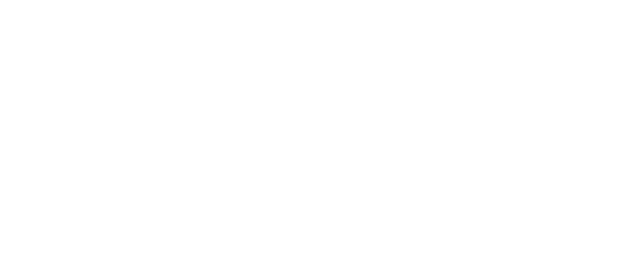
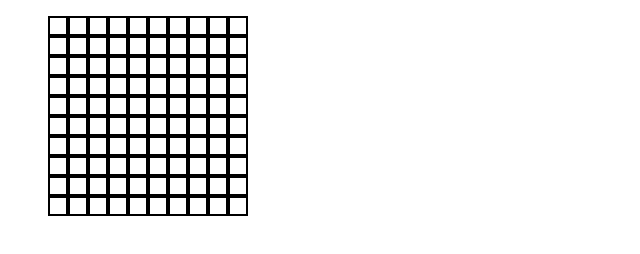
Before and after one commit to zl0219/test, a plain HTML site: page 华尹+2018211767+周璐/level1.html in a window 1280 px wide. Shown: the whole page, without its empty margins (0-640 px from the left). Drawn offline with Linux system fonts and the light colour scheme.

Commit message:
第四次作业

```diff
--- a/华尹+2018211767+周璐/level1.html
+++ b/华尹+2018211767+周璐/level1.html
@@ -2,20 +2,144 @@
 <html lang="en">
 <head>
     <meta charset="UTF-8">
-    <meta http-equiv="X-UA-Compatible" content="IE=edge">
     <meta name="viewport" content="width=device-width, initial-scale=1.0">
     <title>Document</title>
+    <style>
+        ul{
+            list-style: none;
+            width: 200px;
+            height: 200px;
+        }
+        li{
+            box-sizing: border-box;
+            border: 2px solid black;
+            float: left;
+            width: 20px;
+            height: 20px;
+        }
+        .active{
+            background-color: chartreuse;
+        }
+    </style>
+    <script>
+        window.onload = function(){
+            var li = document.querySelectorAll('li');
+            for(var i = 0; i < li.length; i++){
+                li[i].onclick = function(){
+                    if(this.className == 'active'){
+                        this.classList.remove('active');
+                    }else{
+                        this.className = 'active';
+                    }
+
+
+                }
+            }
+        }
+    </script>
 </head>
 <body>
-
+ <ul>
+     <li></li>
+     <li></li>
+     <li></li>
+     <li></li>
+     <li></li>
+     <li></li>
+     <li></li>
+     <li></li>
+     <li></li>
+     <li></li>
+     <li></li>
+     <li></li>
+     <li></li>
+     <li></li>
+     <li></li>
+     <li></li>
+     <li></li>
+     <li></li>
+     <li></li>
+     <li></li>
+     <li></li>
+     <li></li>
+     <li></li>
+     <li></li>
+     <li></li>
+     <li></li>
+     <li></li>
+     <li></li>
+     <li></li>
+     <li></li>
+     <li></li>
+     <li></li>
+     <li></li>
+     <li></li>
+     <li></li>
+     <li></li>
+     <li></li>
+     <li></li>
+     <li></li>
+     <li></li>
+     <li></li>
+     <li></li>
+     <li></li>
+     <li></li>
+     <li></li>
+     <li></li>
+     <li></li>
+     <li></li>
+     <li></li>
+     <li></li>
+     <li></li>
+     <li></li>
+     <li></li>
+     <li></li>
+     <li></li>
+     <li></li>
+     <li></li>
+     <li></li>
+     <li></li>
+     <li></li>
+     <li></li>
+     <li></li>
+     <li></li>
+     <li></li>
+     <li></li>
+     <li></li>
+     <li></li>
+     <li></li>
+     <li></li>
+     <li></li>
+     <li></li>
+     <li></li>
+     <li></li>
+     <li></li>
+     <li></li>
+     <li></li>
+     <li></li>
+     <li></li>
+     <li></li>
+     <li></li>
+     <li></li>
+     <li></li>
+     <li></li>
+     <li></li>
+     <li></li>
+     <li></li>
+     <li></li>
+     <li></li>
+     <li></li>
+     <li></li>
+     <li></li>
+     <li></li>
+     <li></li>
+     <li></li>
+     <li></li>
+     <li></li>
+     <li></li>
+     <li></li>
+     <li></li>
+     <li></li>
+ </ul>
 </body>
-<script>
-    const user = {
-        name: "john",
-        years: 30
-    };
-    const{name, years} = user;
-    console.log(name);
-    console.log(years);
-</script>
 </html>
```
Also changed, not shown: 华尹+2018211767+周璐/level2.html (+23 -10 lines), 华尹+2018211767+周璐/level3.html (added, +178 -0 lines), 第三次作业/level1.html (added, +21 -0 lines), 第三次作业/level2.html (added, +21 -0 lines), 第三次作业/level3-1.html (renamed from 华尹+2018211767+周璐/level3-1.html), 第三次作业/level3-2.html (renamed from 华尹+2018211767+周璐/level3-2.html), 第三次作业/level4-1.html (renamed from 华尹+2018211767+周璐/level4-1.html).
